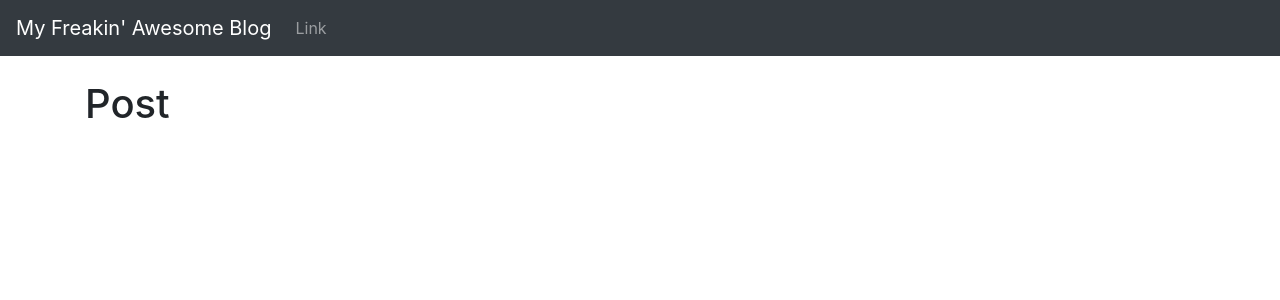
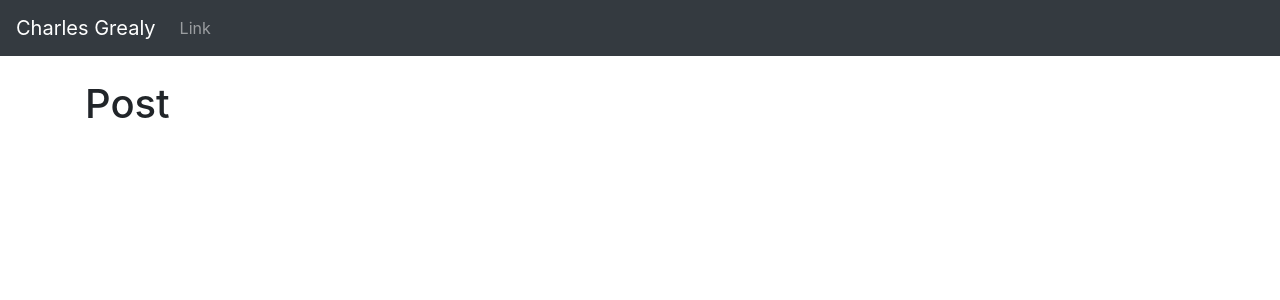
Before and after one commit to gnarlee-gee/personal-blog-site, a Django app: page / in a window 1280 px wide. Shown: the top 300 px of the page. Run offline with Django 3.2, Linux system fonts and the light colour scheme; data that the repository does not hold is empty; some libraries are stand-ins or nearby versions.

Commit message:
changed link names and <title>

```diff
--- a/blog/templates/base.html
+++ b/blog/templates/base.html
@@ -12,7 +12,7 @@
 
     <title>
         {% block title %}
-            My Freakin' Awesome Blog
+            Charles Grealy
         {% endblock %}
     </title>
 </head>
@@ -20,7 +20,7 @@
 <body>
 
     <nav class="navbar navbar-expand-lg navbar-dark bg-dark">
-        <a class="navbar-brand" href="{% url 'home' %}">My Freakin' Awesome Blog</a>
+        <a class="navbar-brand" href="{% url 'home' %}">Charles Grealy</a>
         <button class="navbar-toggler" type="button" data-toggle="collapse" data-target="#navbarSupportedContent"
             aria-controls="navbarSupportedContent" aria-expanded="false" aria-label="Toggle navigation">
             <span class="navbar-toggler-icon"></span>
```
Also changed, not shown: README.md.
